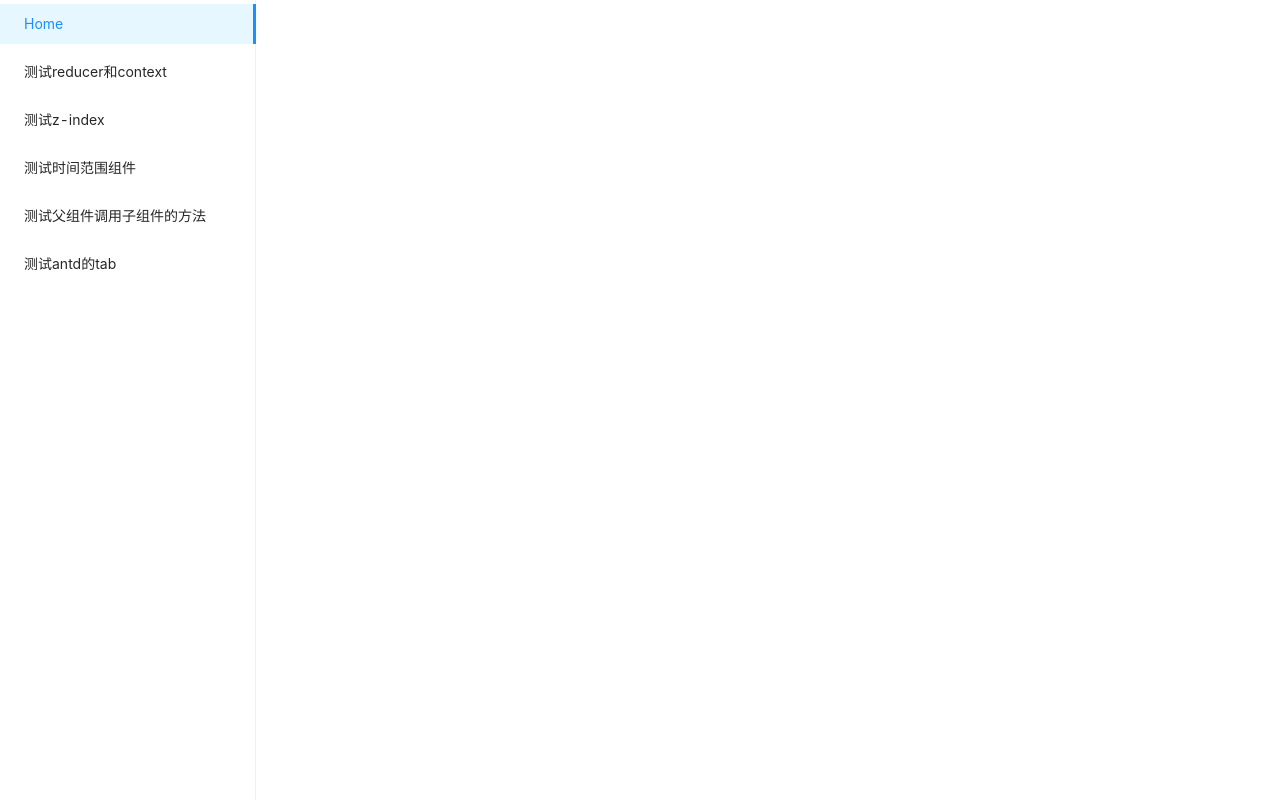
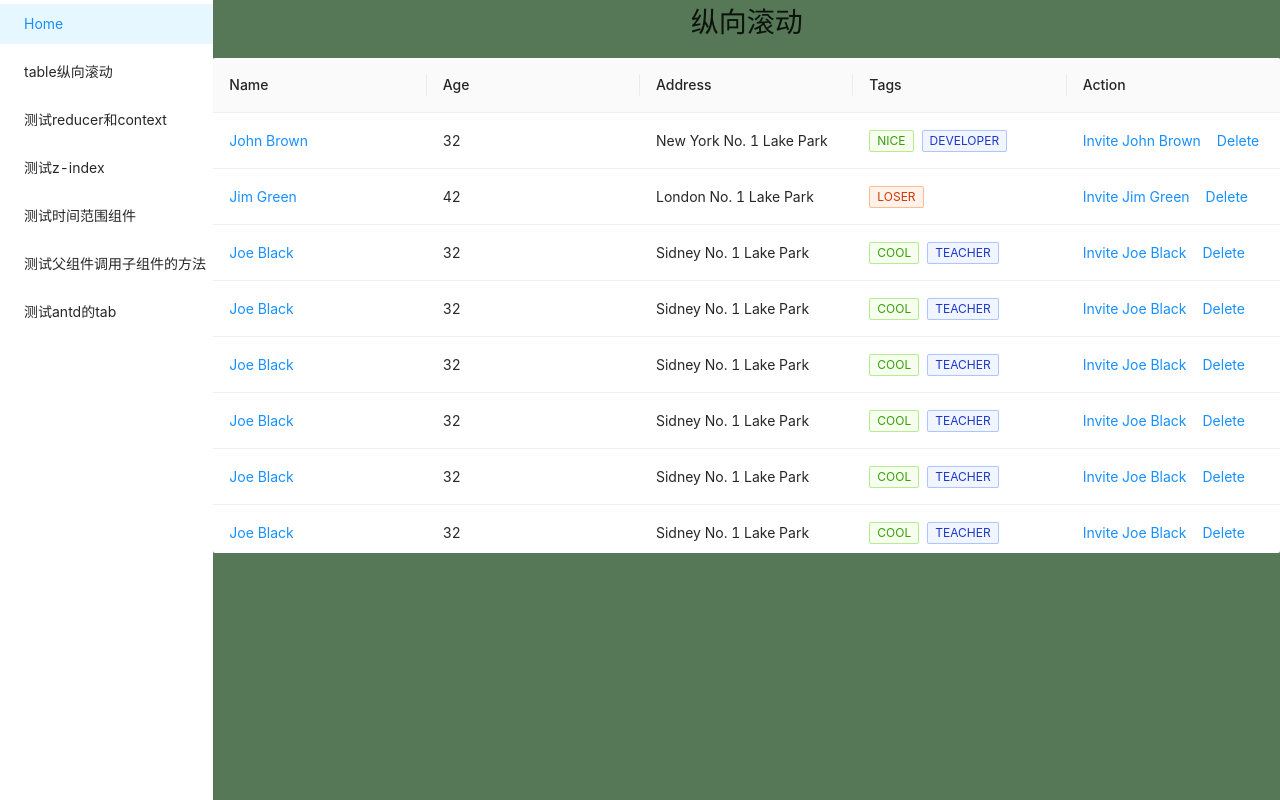
Before and after one commit to lixingjuan/react-playground, a React (Create React App) app: page /TestScrollTable in a window 1280 px wide. Shown: the top 800 px of the page. Built offline with nearby package versions, Linux system fonts and the light colour scheme.

Commit message:
del: 删除多余组件

```diff
--- a/src/App.js
+++ b/src/App.js
@@ -3,7 +3,7 @@ import { Row, Col } from "antd";
 import { Switch, Route } from "react-router";
 import routes from "./router";
 
-import AppMenu from "./components/AppMenu";
+import AppMenu from "./components/Menu";
 
 function App() {
   return (
--- /dev/null
+++ b/src/pages/TestScrollTable/XScroll.js
@@ -0,0 +1,159 @@
+import { useRef, useEffect, useState } from "react";
+import { Table, Tag, Space } from "antd";
+
+const columns = [
+  {
+    title: "Name",
+    dataIndex: "name",
+    key: "name",
+    render: (text) => <a>{text}</a>,
+  },
+  {
+    title: "Age",
+    dataIndex: "age",
+    key: "age",
+  },
+  {
+    title: "Address",
+    dataIndex: "address",
+    key: "address",
+  },
+  {
+    title: "Tags",
+    key: "tags",
+    dataIndex: "tags",
+    render: (tags) => (
+      <>
+        {tags.map((tag) => {
+          let color = tag.length > 5 ? "geekblue" : "green";
+          if (tag === "loser") {
+            color = "volcano";
+          }
+          return (
+            <Tag color={color} key={tag}>
+              {tag.toUpperCase()}
+            </Tag>
+          );
+        })}
+      </>
+    ),
+  },
+  {
+    title: "Action",
+    key: "action",
+    render: (text, record) => (
+      <Space size="middle">
+        <a>Invite {record.name}</a>
+        <a>Delete</a>
+      </Space>
+    ),
+  },
+];
+
+const data = [
+  {
+    key: "1",
+    name: "John Brown",
+    age: 32,
+    address: "New York No. 1 Lake Park",
+    tags: ["nice", "developer"],
+  },
+  {
+    key: "2",
+    name: "Jim Green",
+    age: 42,
+    address: "London No. 1 Lake Park",
+    tags: ["loser"],
+  },
+  {
+    key: "3",
+    name: "Joe Black",
+    age: 32,
+    address: "Sidney No. 1 Lake Park",
+    tags: ["cool", "teacher"],
+  },
+  {
+    key: "4",
+    name: "Joe Black",
+    age: 32,
+    address: "Sidney No. 1 Lake Park",
+    tags: ["cool", "teacher"],
+  },
+  {
+    key: "5",
+    name: "Joe Black",
+    age: 32,
+    address: "Sidney No. 1 Lake Park",
+    tags: ["cool", "teacher"],
+  },
+  {
+    key: "6",
+    name: "Joe Black",
+    age: 32,
+    address: "Sidney No. 1 Lake Park",
+    tags: ["cool", "teacher"],
+  },
+  {
+    key: "7",
+    name: "Joe Black",
+    age: 32,
+    address: "Sidney No. 1 Lake Park",
+    tags: ["cool", "teacher"],
+  },
+  {
+    key: "8",
+    name: "Joe Black",
+    age: 32,
+    address: "Sidney No. 1 Lake Park",
+    tags: ["cool", "teacher"],
+  },
+  {
+    key: "9",
+    name: "Joe Black",
+    age: 32,
+    address: "Sidney No. 1 Lake Park",
+    tags: ["cool", "teacher"],
+  },
+];
+
+const ScrollTable = () => {
+  const tableContentRef = useRef(null);
+  const [height, setheight] = useState(0);
+
+  useEffect(() => {
+    // 计算table滚动高度
+    const tableScrollHeightCompute = () => {
+      if (tableContentRef.current) {
+        const tempHeight = tableContentRef.current?.offsetHeight;
+        console.log({ tempHeight });
+        setheight(tempHeight - 200);
+      }
+    };
+
+    /* 相当于 vue中nextTick的作用 */
+    setTimeout(() => {
+      tableScrollHeightCompute();
+    }, 0);
+    window.addEventListener("resize", tableScrollHeightCompute);
+    return () => {
+      window.removeEventListener("resize", tableScrollHeightCompute);
+    };
+  }, []);
+
+  return (
+    <div
+      ref={tableContentRef}
+      style={{ height: "80%", backgroundColor: "#267856" }}
+    >
+      <h1>横向滚动</h1>
+      <Table
+        pagination={false}
+        columns={columns}
+        dataSource={data}
+        scroll={{ x: 200 }}
+      />
+    </div>
+  );
+};
+
+export default ScrollTable;
--- /dev/null
+++ b/src/pages/TestScrollTable/YScroll.js
@@ -0,0 +1,159 @@
+import { useRef, useEffect, useState } from "react";
+import { Table, Tag, Space } from "antd";
+
+const columns = [
+  {
+    title: "Name",
+    dataIndex: "name",
+    key: "name",
+    render: (text) => <a>{text}</a>,
+  },
+  {
+    title: "Age",
+    dataIndex: "age",
+    key: "age",
+  },
+  {
+    title: "Address",
+    dataIndex: "address",
+    key: "address",
+  },
+  {
+    title: "Tags",
+    key: "tags",
+    dataIndex: "tags",
+    render: (tags) => (
+      <>
+        {tags.map((tag) => {
+          let color = tag.length > 5 ? "geekblue" : "green";
+          if (tag === "loser") {
+            color = "volcano";
+          }
+          return (
+            <Tag color={color} key={tag}>
+              {tag.toUpperCase()}
+            </Tag>
+          );
+        })}
+      </>
+    ),
+  },
+  {
+    title: "Action",
+    key: "action",
+    render: (text, record) => (
+      <Space size="middle">
+        <a>Invite {record.name}</a>
+        <a>Delete</a>
+      </Space>
+    ),
+  },
+];
+
+const data = [
+  {
+    key: "1",
+    name: "John Brown",
+    age: 32,
+    address: "New York No. 1 Lake Park",
+    tags: ["nice", "developer"],
+  },
+  {
+    key: "2",
+    name: "Jim Green",
+    age: 42,
+    address: "London No. 1 Lake Park",
+    tags: ["loser"],
+  },
+  {
+    key: "3",
+    name: "Joe Black",
+    age: 32,
+    address: "Sidney No. 1 Lake Park",
+    tags: ["cool", "teacher"],
+  },
+  {
+    key: "4",
+    name: "Joe Black",
+    age: 32,
+    address: "Sidney No. 1 Lake Park",
+    tags: ["cool", "teacher"],
+  },
+  {
+    key: "5",
+    name: "Joe Black",
+    age: 32,
+    address: "Sidney No. 1 Lake Park",
+    tags: ["cool", "teacher"],
+  },
+  {
+    key: "6",
+    name: "Joe Black",
+    age: 32,
+    address: "Sidney No. 1 Lake Park",
+    tags: ["cool", "teacher"],
+  },
+  {
+    key: "7",
+    name: "Joe Black",
+    age: 32,
+    address: "Sidney No. 1 Lake Park",
+    tags: ["cool", "teacher"],
+  },
+  {
+    key: "8",
+    name: "Joe Black",
+    age: 32,
+    address: "Sidney No. 1 Lake Park",
+    tags: ["cool", "teacher"],
+  },
+  {
+    key: "9",
+    name: "Joe Black",
+    age: 32,
+    address: "Sidney No. 1 Lake Park",
+    tags: ["cool", "teacher"],
+  },
+];
+
+const ScrollTable = () => {
+  const tableContentRef = useRef(null);
+  const [height, setheight] = useState(0);
+
+  useEffect(() => {
+    // 计算table滚动高度
+    const tableScrollHeightCompute = () => {
+      if (tableContentRef.current) {
+        const tempHeight = tableContentRef.current?.offsetHeight;
+        console.log({ tempHeight });
+        setheight(tempHeight - 200);
+      }
+    };
+
+    /* 相当于 vue中nextTick的作用 */
+    setTimeout(() => {
+      tableScrollHeightCompute();
+    }, 0);
+    window.addEventListener("resize", tableScrollHeightCompute);
+    return () => {
+      window.removeEventListener("resize", tableScrollHeightCompute);
+    };
+  }, []);
+
+  return (
+    <div
+      ref={tableContentRef}
+      style={{ height: "80%", backgroundColor: "#567856" }}
+    >
+      <h1>纵向滚动</h1>
+      <Table
+        pagination={false}
+        columns={columns}
+        dataSource={data}
+        scroll={{ y: height }}
+      />
+    </div>
+  );
+};
+
+export default ScrollTable;
--- /dev/null
+++ b/src/pages/TestScrollTable/index.js
@@ -0,0 +1,13 @@
+import YScroll from "./YScroll";
+import XScroll from "./XScroll";
+
+const ScrollTable = () => {
+  return (
+    <>
+      <YScroll />
+      <XScroll />
+    </>
+  );
+};
+
+export default ScrollTable;
--- a/src/router.js
+++ b/src/router.js
@@ -1,4 +1,5 @@
 import Home from "./pages/Home/index";
+import TestScrollTable from "./pages/TestScrollTable/index";
 import TestReducerAndContext from "./pages/TestReducerAndContext/index";
 import TestCallChildMethod from "./pages/TestCallChildMethod/index";
 import TestDateRange from "./pages/TestDateRange/index";
@@ -10,6 +11,11 @@ const routes = [
     path: "/",
     desc: "Home",
     component: Home,
+  },
+  {
+    path: "/TestScrollTable",
+    desc: "table纵向滚动",
+    component: TestScrollTable,
   },
   {
     path: "/TestReducerAndContext",
```
Also changed, not shown: src/components/CallChildMethods/FancyInput.js (deleted, +0 -13 lines), src/components/CallChildMethods/index.js (deleted, +0 -19 lines), src/components/Menu/index.js (renamed from src/components/AppMenu.js).
